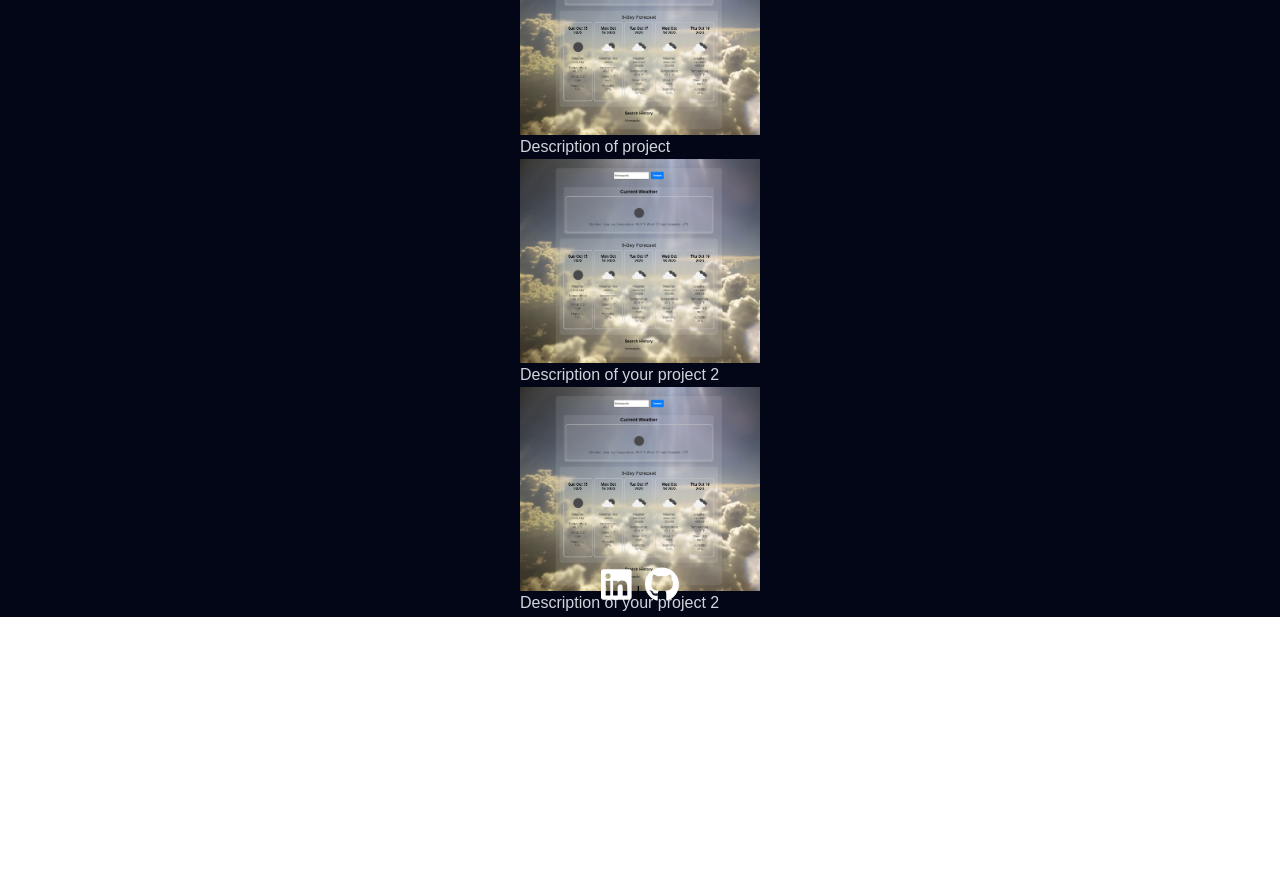
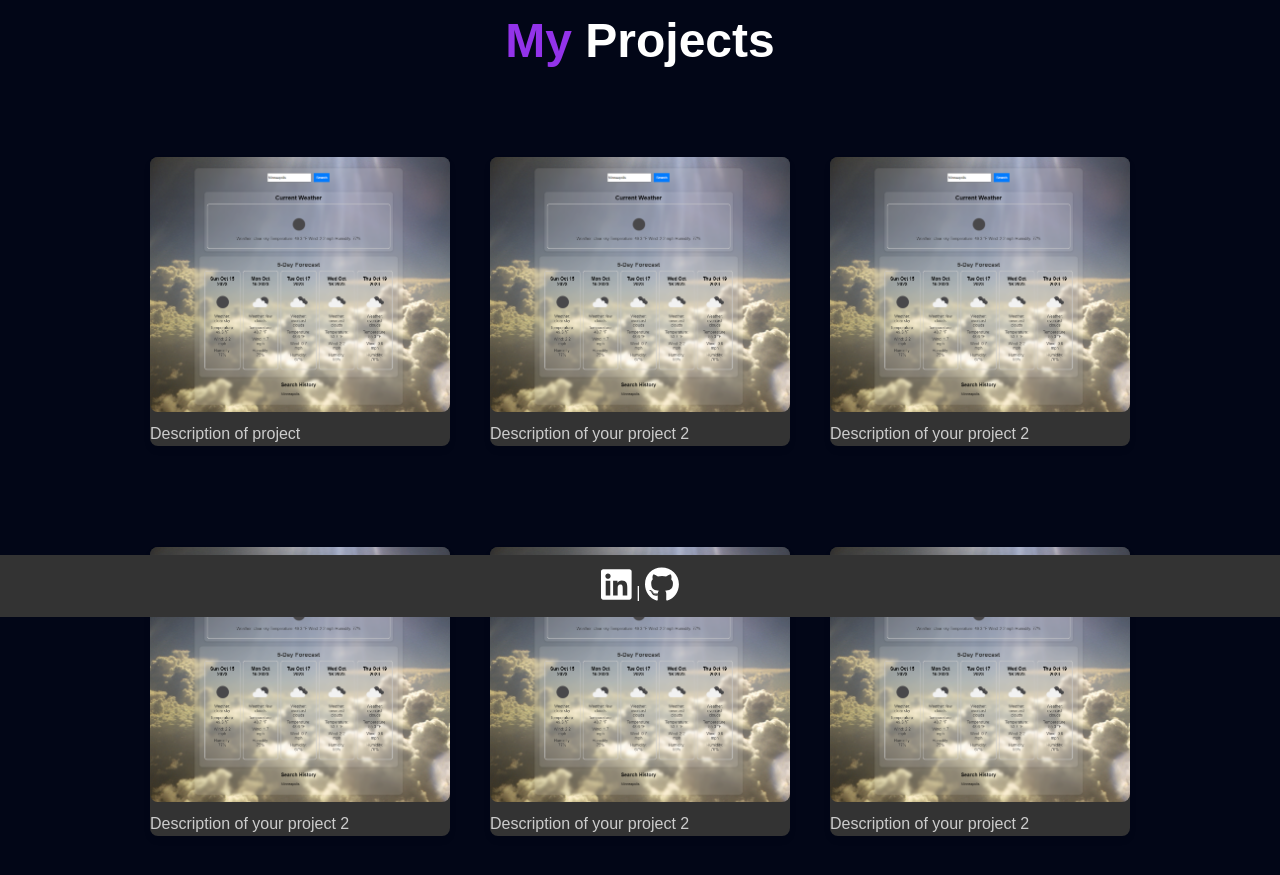
Before and after one commit to Freeway9527/Xxio_React-Portfolio, a React (Create React App) app: page /projects in a window 1280 px wide. Shown: the part 183-1058 px from the top of the page. Before the commit the page ends 800 px from the top, so only its background shows below. Built offline with nearby package versions, Linux system fonts and the light colour scheme.

Commit message:
add styling to projects, modify inline styling so cards and header don't over lap when max and min

```diff
--- a/src/components/About.jsx
+++ b/src/components/About.jsx
@@ -10,7 +10,6 @@ const About = () => {
         <h2 className='text-purple-600 text-2xl'>I am a Full Stack Developer</h2>
       </div>
 
-
     </div>
   );
 };
--- a/src/components/Projects.jsx
+++ b/src/components/Projects.jsx
@@ -2,12 +2,13 @@ import React from "react";
 
 const Projects = () => {
   return (
-    <div className="w-full h-screen bg-slate-950 flex justify-center items-center">
-      <div className="max-w-80 mx-auto px-10 flex flex-col">
-        <h1 className="text-white text-4xl sm:text-5xl font-bold mb-4">
-          My Projects
+  <div className="w-full h-screen bg-slate-950 flex flex-wrap justify-center items-center">
+
+         <h1 className="text-center text-white text-4xl sm:text-5xl font-bold mb-8 w-full projects-header">
+         <span className="text-purple-600">My</span> Projects
         </h1>
-        <div className="flex flex-wrap justify-center">
+
+        <div className="w-full h-screen bg-slate-950 flex flex-wrap justify-center items-center project-container">
           {/* Add Projects here*/}
           <div className="project-card">
             <a
@@ -25,6 +26,7 @@ const Projects = () => {
               <p className="text-gray-300">Description of project</p>
             </div>
           </div>
+
           <div className="project-card">
             <a
               href="https://github.com/your-github-repo" // Change later
@@ -41,6 +43,58 @@ const Projects = () => {
               <p className="text-gray-300">Description of your project 2</p>
             </div>
           </div>
+
+          <div className="project-card">
+            <a
+              href="https://github.com/your-github-repo" // Change later
+              target="_blank"
+              rel="noopener noreferrer"
+            >
+              <img
+                src={require("../assets/images/weatherApp.png")} // Change later
+                alt="Project 2"
+                className="project-image"
+              />
+            </a>
+            <div className="project-info">
+              <p className="text-gray-300">Description of your project 2</p>
+            </div>
+          </div>
+
+          <div className="project-card">
+            <a
+              href="https://github.com/your-github-repo" // Change later
+              target="_blank"
+              rel="noopener noreferrer"
+            >
+              <img
+                src={require("../assets/images/weatherApp.png")} // Change later
+                alt="Project 2"
+                className="project-image"
+              />
+            </a>
+            <div className="project-info">
+              <p className="text-gray-300">Description of your project 2</p>
+            </div>
+          </div>
+
+          <div className="project-card">
+            <a
+              href="https://github.com/your-github-repo" // Change later
+              target="_blank"
+              rel="noopener noreferrer"
+            >
+              <img
+                src={require("../assets/images/weatherApp.png")} // Change later
+                alt="Project 2"
+                className="project-image"
+              />
+            </a>
+            <div className="project-info">
+              <p className="text-gray-300">Description of your project 2</p>
+            </div>
+          </div>
+
           <div className="project-card">
             <a
               href="https://github.com/your-github-repo" // Change later
@@ -58,7 +112,7 @@ const Projects = () => {
             </div>
           </div>
         </div>
-      </div>
+
     </div>
   );
 };
--- a/src/index.css
+++ b/src/index.css
@@ -23,9 +23,64 @@ footer {
     padding: 5px;
     text-align: center;
     z-index: 1000;
+    background-color: #333;
+    color: white;
 }
 
 footer a {
     font-size: 35px;
     color: white;
 }
+
+/* Projects.css */
+.project-card {
+    width: 300px;
+    margin: 20px;
+    background-color: #333;
+    border-radius: 8px;
+    box-shadow: 0px 4px 6px rgba(0, 0, 0, 0.1);
+  }
+
+  .project-card:hover {
+    transform: translateY(-5px);
+  }
+
+  .project-image {
+    width: 100%;
+    border-radius: 8px;
+  }
+
+  .project-info {
+    margin-top: 10px;
+  }
+
+  .project-info h2 {
+    font-size: 1.5rem;
+    color: #fff;
+    margin-bottom: 5px;
+  }
+
+  .project-info p {
+    font-size: 1rem;
+    color: #ccc;
+  }
+
+  .projects-header {
+    position: absolute;
+    top: 0;
+    left: 50%;
+    transform: translateX(-50%);
+    z-index: 1;
+    margin-top: 200px;
+
+  }
+
+  .project-container {
+    display: flex;
+    flex-wrap: wrap;
+    justify-content: center;
+    align-items: flex-start;
+    padding-top: 20px;
+    margin-top: 300px;
+
+  }
```
